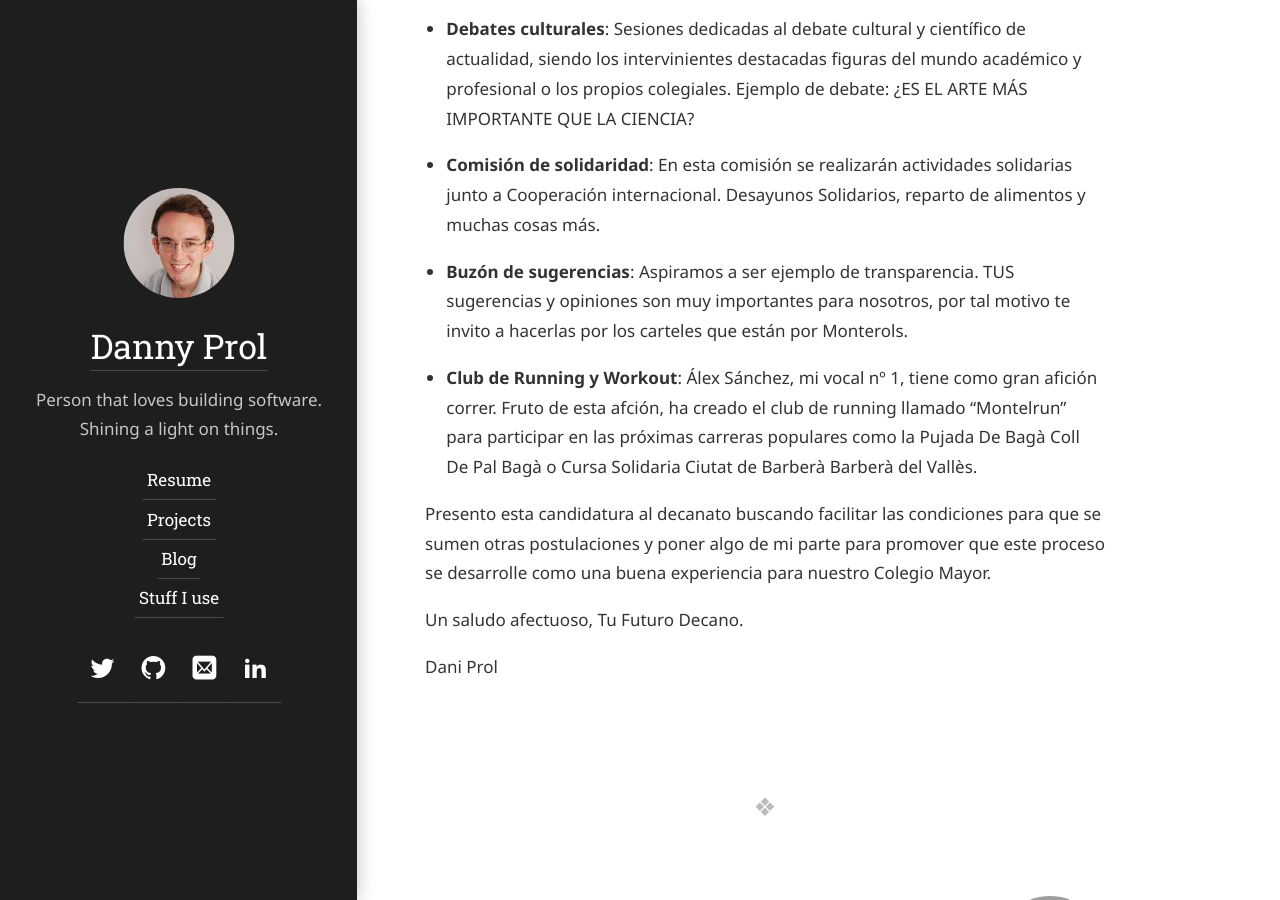
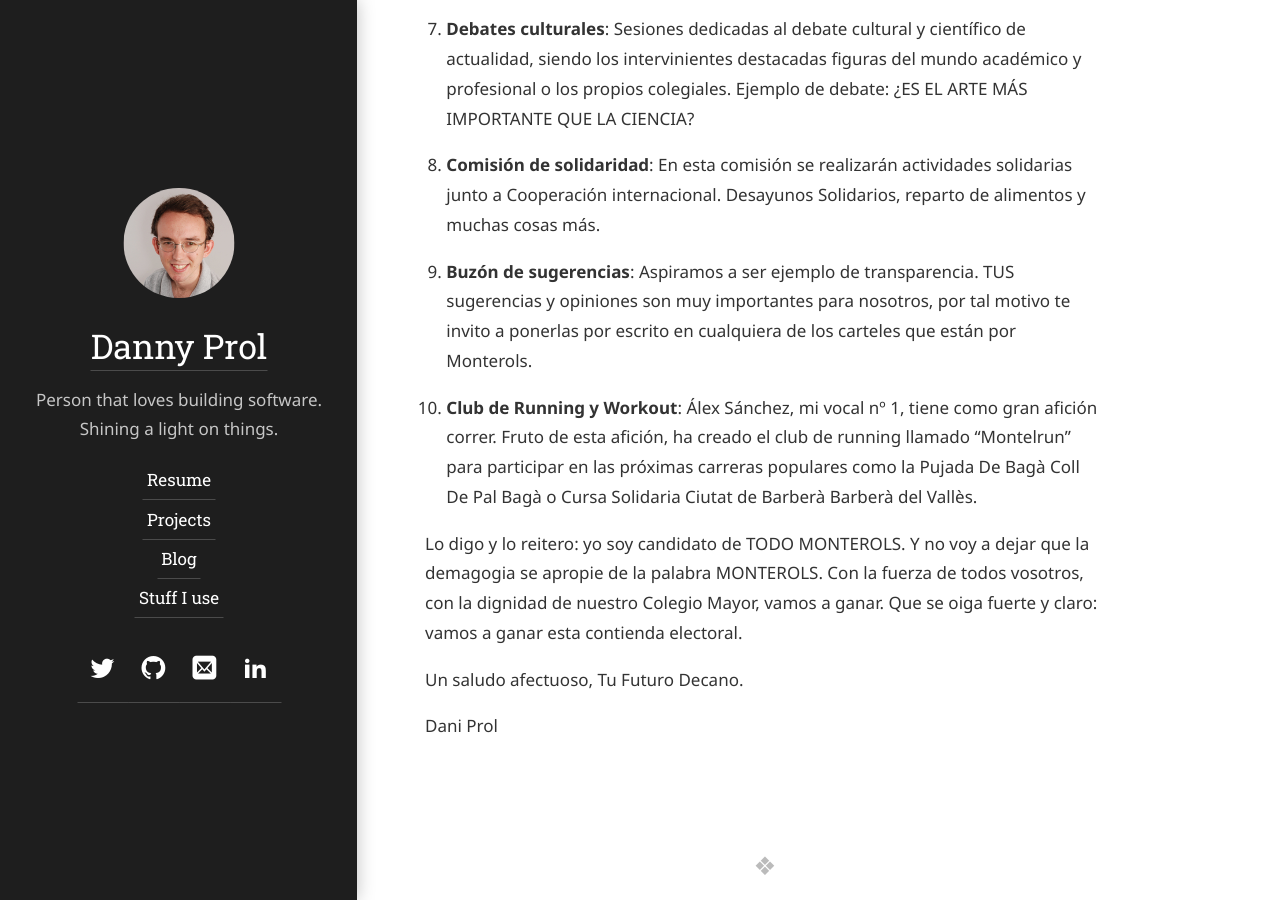
Before and after one commit to dprol/dprol.github.io, a Jekyll site: the page built from hydejack/_posts/2020-11-23-dani-prol-decano.md, in a window 1280 px wide and 900 px high, scrolled down 1738 px. Built offline with Jekyll 4.4.1, drawn with Linux system fonts in a browser that asks for light colours; some web fonts are replaced; our own code applies the rules of GitHub Pages for plain Markdown files; some of the changed text lies outside the part shown; grey boxes are pictures that could not be loaded.

Commit message:
Update 2020-11-23-dani-prol-decano.md

```diff
--- a/hydejack/_posts/2020-11-23-dani-prol-decano.md
+++ b/hydejack/_posts/2020-11-23-dani-prol-decano.md
@@ -10,27 +10,27 @@ Vota Dani Prol, Gana Monterols.
 
 ### Presento oficialmente mi candidatura a decano con estas 10 propuestas:
 
-* <b>Redes Sociales</b>: Lenguaje y tono cercano. Crearemos contenido/conocimiento de manera sistematica y de forma natural.
+1. <b>Redes Sociales</b>: Lenguaje y tono cercano. Crearemos contenido/conocimiento de manera sistematica y de forma natural.
 
-* <b>Montecoin, nuestra propia criptomoneda</b>: será una criptomoneda estable, 1:1 con el dólar. La premisa es muy simple: nos preocupamos de que exista una nueva opción global para realizar pagos. Es un proyecto exclusivo para Monterols. Contáctame para entender cómo funcionarán los nodos, el blockchain, las transacciones, las billeteres, cómo se va a regular este ente... Ya tenemos alianzas con Spotify o Amazon para que puedas pagar tus suscripciones con esta nueva moneda.
+2. <b>Montecoin, nuestra propia criptomoneda</b>: será una criptomoneda estable, 1:1 con el dólar. La premisa es muy simple: nos preocupamos de que exista una nueva opción global para realizar pagos. Es un proyecto exclusivo para Monterols. Contáctame para entender cómo funcionarán los nodos, el blockchain, las transacciones, las billeteras, cómo se va a regular este ente... Ya tenemos alianzas con Spotify o Amazon para que puedas pagar tus suscripciones con esta nueva moneda.
 
-* <b>Clases de canto</b>: Contrataremos a un vocal coach con una experiencia certificada, que ofrezca clases de canto de máximo nivel.
+3. <b>Clases de canto</b>: Contrataremos a un vocal coach con una experiencia certificada, que ofrezca clases de canto de máximo nivel.
 
-* <b>Página Web</b>: La web de Monterols es pura pereza creativa. Hace falta un cambio. Tenemos que enganchar con la atención del usuario e impactar positivamente para que se refuerce nuestra propuesta de valor.
+4. <b>Página Web</b>: La web de Monterols es pura pereza creativa. Hace falta un cambio. Tenemos que enganchar con la atención del usuario e impactar positivamente para que se refuerce nuestra propuesta de valor.
 
-* <b>Club del emprendimiento virtual</b>: el Club de Emprendedores pondrá a disposición de los colegiales todas las herramientas para desarrollar "El 'talento emprendedor' que llevan dentro, esas capacidades que permiten a una persona llevar a cabo una empresa partiendo de una idea.
+5. <b>Club del emprendimiento virtual</b>: el Club de Emprendedores pondrá a disposición de los colegiales todas las herramientas para desarrollar "El 'talento emprendedor' que llevan dentro, esas capacidades que permiten a una persona llevar a cabo una empresa partiendo de una idea.
 
-* <b>Cinefórum</b>: Esta actividad tendrá una periodicidad mensual con el análisis sobre la película del gran Dani Molas. Es un momento no sólo para compartir buen cine, sino también, un espacio de reflexión y puesta en común de los detalles de las películas. Es un cineclub abierto a todos los amigos que disfruten no solo con el cine comercial.
+6. <b>Cinefórum</b>: Esta actividad tendrá una periodicidad mensual con el análisis sobre la película del gran Dani Molas. Es un momento no sólo para compartir buen cine, sino también, un espacio de reflexión y puesta en común de los detalles de las películas. Es un cineclub abierto a todos los amigos que disfruten no solo con el cine comercial.
 
-* <b>Debates culturales</b>: Sesiones dedicadas al debate cultural y científico de actualidad, siendo los intervinientes destacadas figuras del mundo académico y profesional o los propios colegiales. Ejemplo de debate: ¿ES EL ARTE MÁS IMPORTANTE QUE LA CIENCIA?
+7. <b>Debates culturales</b>: Sesiones dedicadas al debate cultural y científico de actualidad, siendo los intervinientes destacadas figuras del mundo académico y profesional o los propios colegiales. Ejemplo de debate: ¿ES EL ARTE MÁS IMPORTANTE QUE LA CIENCIA?
 
-* <b>Comisión de solidaridad</b>: En esta comisión se realizarán actividades solidarias junto a Cooperación internacional. Desayunos Solidarios, reparto de alimentos y muchas cosas más.
+8. <b>Comisión de solidaridad</b>: En esta comisión se realizarán actividades solidarias junto a Cooperación internacional. Desayunos Solidarios, reparto de alimentos y muchas cosas más.
 
-* <b>Buzón de sugerencias</b>: Aspiramos a ser ejemplo de transparencia. TUS sugerencias y opiniones son muy importantes para nosotros, por tal motivo te invito a hacerlas por los carteles que están por Monterols.
+9. <b>Buzón de sugerencias</b>: Aspiramos a ser ejemplo de transparencia. TUS sugerencias y opiniones son muy importantes para nosotros, por tal motivo te invito a ponerlas por escrito en cualquiera de los carteles que están por Monterols.
 
-* <b>Club de Running y Workout</b>: Álex Sánchez, mi vocal nº 1, tiene como gran afición correr. Fruto de esta afción, ha creado el club de running llamado “Montelrun” para participar en las próximas carreras populares como la Pujada De Bagà Coll De Pal Bagà o Cursa Solidaria Ciutat de Barberà Barberà del Vallès.
+10. <b>Club de Running y Workout</b>: Álex Sánchez, mi vocal nº 1, tiene como gran afición correr. Fruto de esta afición, ha creado el club de running llamado “Montelrun” para participar en las próximas carreras populares como la Pujada De Bagà Coll De Pal Bagà o Cursa Solidaria Ciutat de Barberà Barberà del Vallès.
 
-Presento esta candidatura al decanato buscando facilitar las condiciones para que se sumen otras postulaciones y poner algo de mi parte para promover que este proceso se desarrolle como una buena experiencia para nuestro Colegio Mayor.
+Lo digo y lo reitero: yo soy candidato de TODO MONTEROLS. Y no voy a dejar que la demagogia se apropie de la palabra MONTEROLS. Con la fuerza de todos vosotros, con la dignidad de nuestro Colegio Mayor,  vamos a ganar. Que se oiga fuerte y claro: vamos a ganar esta contienda electoral.
 
 Un saludo afectuoso,
 Tu Futuro Decano.
```
